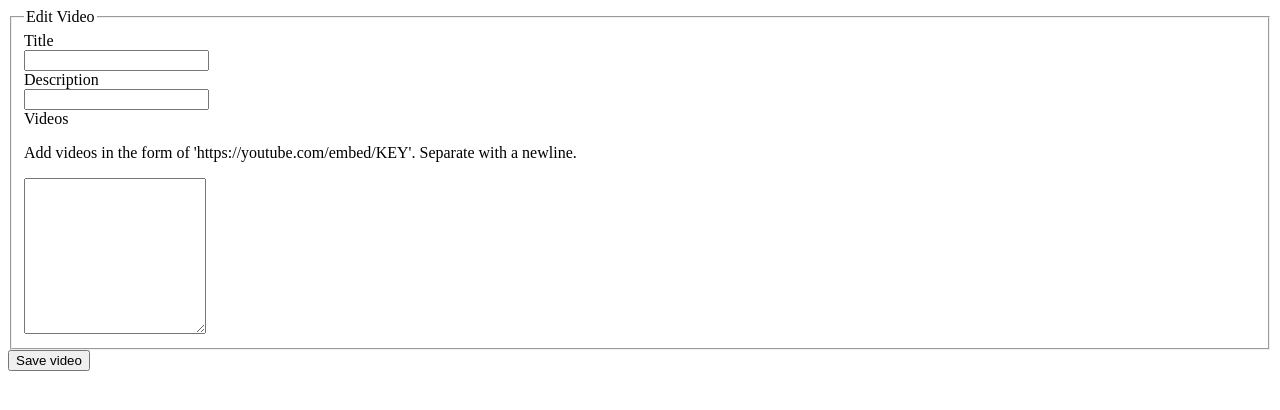
After one commit to GSCrawley/myopenmic, a Flask app: template templates/videos_edit.html in a window 1280 px wide. The commit adds this page. Shown: the top 410 px of the page. Run offline with Flask 2, Linux system fonts and the light colour scheme; the template is opened without the code that fills it, so the values that code supplies are empty.

Commit message:
added edit, delete, and comment routes

```diff
--- /dev/null
+++ b/templates/videos_edit.html
@@ -0,0 +1,17 @@
+<!-- templates/videos_edit.html -->
+{% extends 'base.html' %}
+
+{% block content %}
+<div class='row'>
+    <div class='col-sm-6 col-sm-offset-3'>
+        <form method='POST' action='/videos/{{video._id}}'>
+            <input type='hidden' name='_method' value='PUT'/>
+            {% include 'partials/videos_form.html' %}
+            <!-- BUTTON -->
+            <div class='form-group'>
+                <button class='btn btn-primary' type='submit'>Save video</button>
+            </div>
+        </form>
+    </div>
+</div>
+{% endblock %}
```
Also changed, not shown: templates/videos_index.html (+9 -5 lines).
